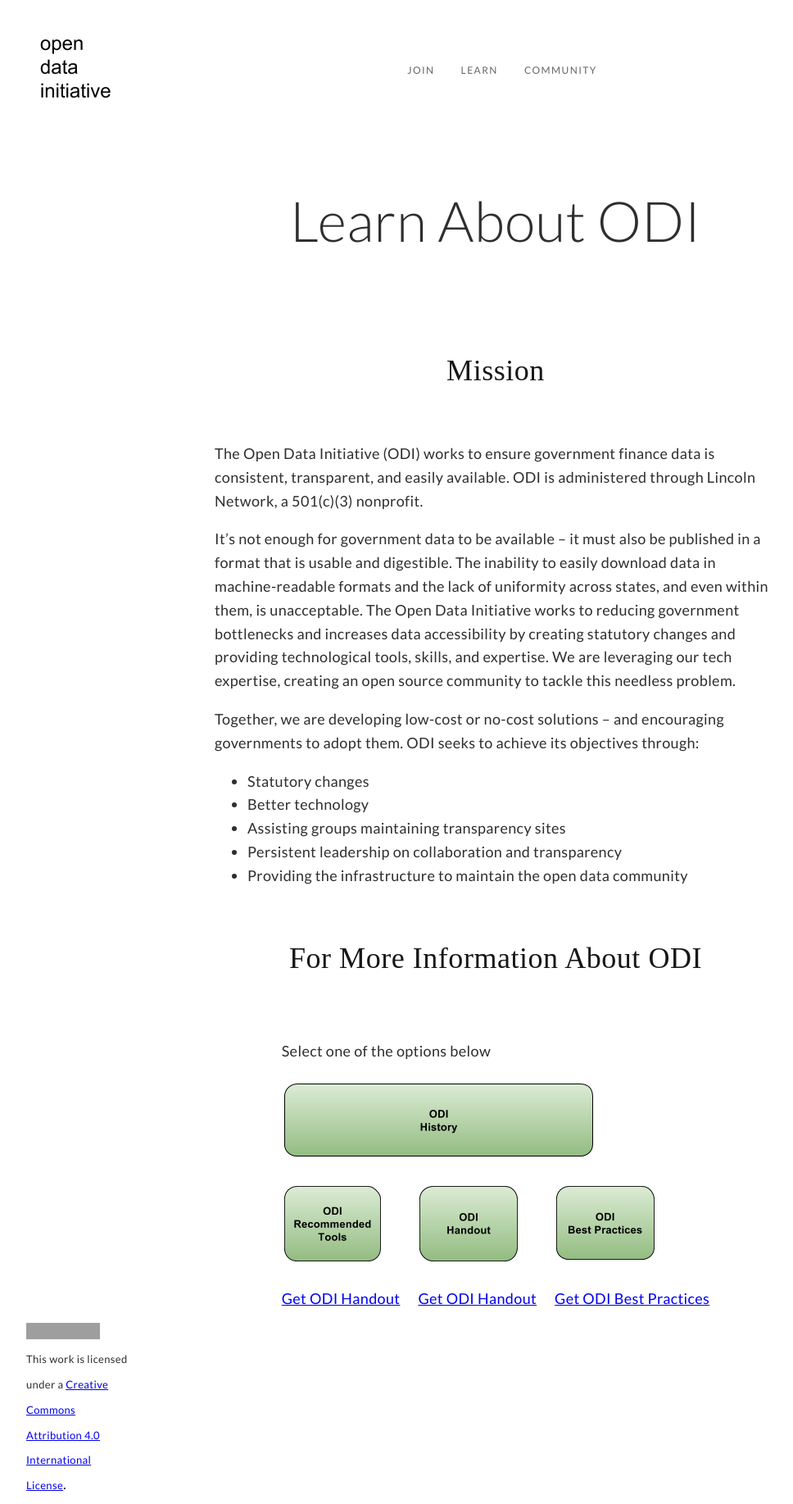
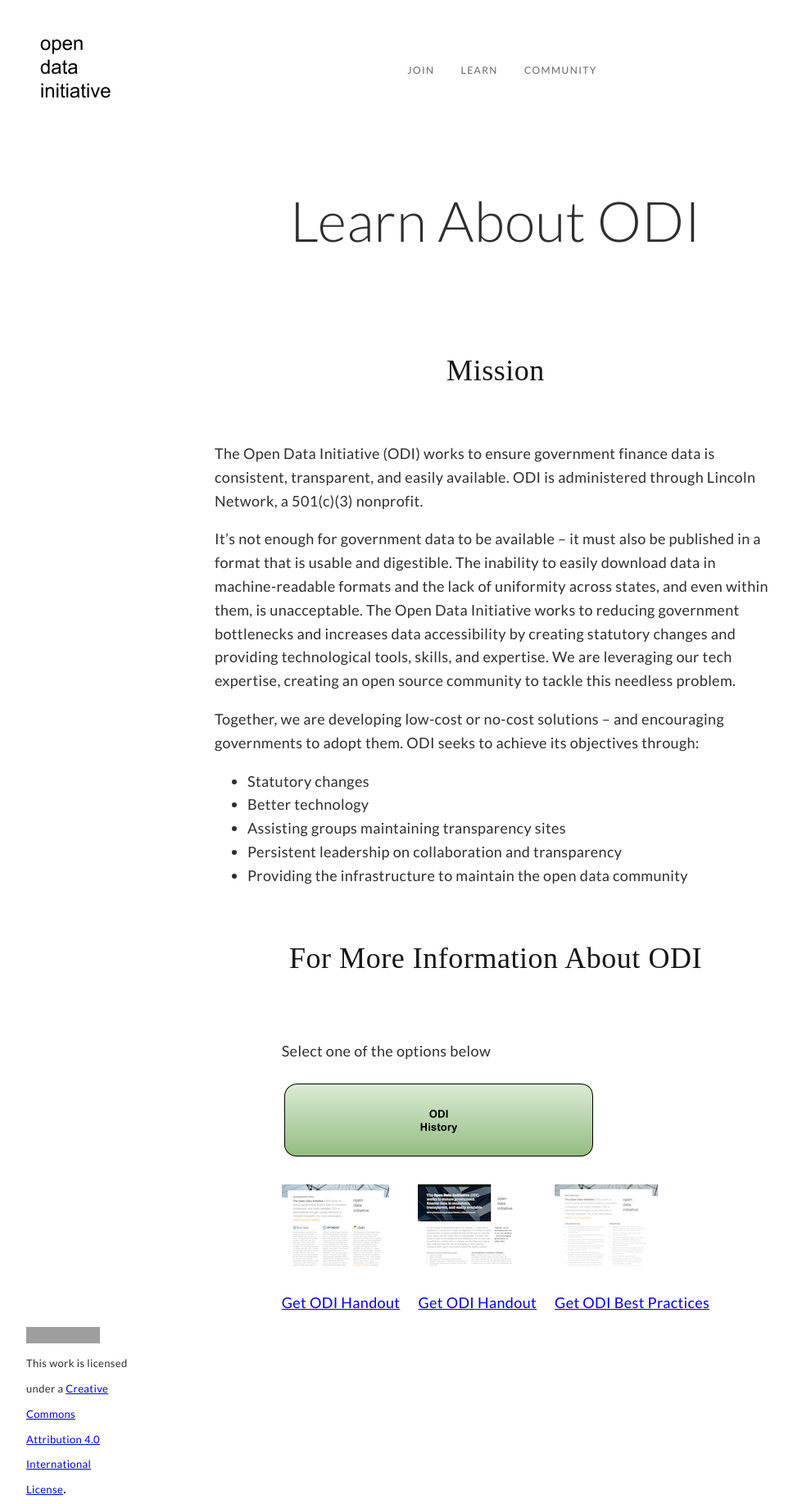
Before and after one commit to opendatainitiative/opendatainitiative.github.io, a Jekyll site: the page built from learn.md, in a window 1280 px wide. Shown: the whole page at 82% size, without its empty margins (35-1003 px from the left). Built offline with Jekyll 4.4.1, drawn with Linux system fonts in a browser that asks for light colours; grey boxes are pictures that could not be loaded.

Commit message:
update learn.md with new icons

```diff
--- a/learn.md
+++ b/learn.md
@@ -34,12 +34,12 @@ ODI seeks to achieve its objectives through:
 		<td colspan="3"><a href="{{ site.baseurl }}/history"><img src="{{'/assets/img/odi_history.png'}}" alt="ODI History"></a></td>
 	</tr>
 	<tr>
-		<td><a href="{{ site.baseurl }}/assets/doc/ODI_Recommended_Tools.pdf"><img src="{{ site.baseurl }}/assets/img/odi_recommended_tools.png" alt="Get ODI Recommeded Tools"></a></td>
-		<td><a href="{{ site.baseurl }}/assets/doc/ODI_Handout.pdf"><img src="{{ site.baseurl }}/assets/img/odi_handout.png" alt="Get ODI Handout"></a></td>
-		<td><a href="https://docs.google.com/document/d/1uxA13a4KekaF5h9NYhheO2AefRPaHbeThd_EHvqL1u0/edit?usp=sharing"><img src="{{ site.baseurl }}/assets/img/odi_best_practices.png" alt="Get ODI Best Practices"></a></td>
+		<td><a href="{{ site.baseurl }}/assets/doc/ODI_Recommended_Tools.pdf"><img src="{{ site.baseurl }}/assets/img/tools_icon.png" alt="Get ODI Recommeded Tools"></a></td>
+		<td><a href="{{ site.baseurl }}/assets/doc/ODI_Handout.pdf"><img src="{{ site.baseurl }}/assets/img/handout_icon.png" alt="Get ODI Handout"></a></td>
+		<td><a href="https://docs.google.com/document/d/1uxA13a4KekaF5h9NYhheO2AefRPaHbeThd_EHvqL1u0/edit?usp=sharing"><img src="{{ site.baseurl }}/assets/img/practices_icon.png" alt="Get ODI Best Practices"></a></td>
 	</tr>
 	<tr>
-		<td><a href="{{ site.baseurl }}/assets/doc/ODI_Handout.pdf">Get ODI Handout</a></td>
+		<td><a href="{{ site.baseurl }}/assets/doc/ODI_Recommended_Tools.pdf">Get ODI Handout</a></td>
 		<td><a href="{{ site.baseurl }}/assets/doc/ODI_Handout.pdf">Get ODI Handout</a></td>
 		<td><a href="https://docs.google.com/document/d/1uxA13a4KekaF5h9NYhheO2AefRPaHbeThd_EHvqL1u0/edit?usp=sharing">Get ODI Best Practices</a></td>
 	</tr>
```
Also changed, not shown: assets/img/handout_icon.png (added), assets/img/practices_icon.png (added), assets/img/tools_icon.png (added), 1 other file.
